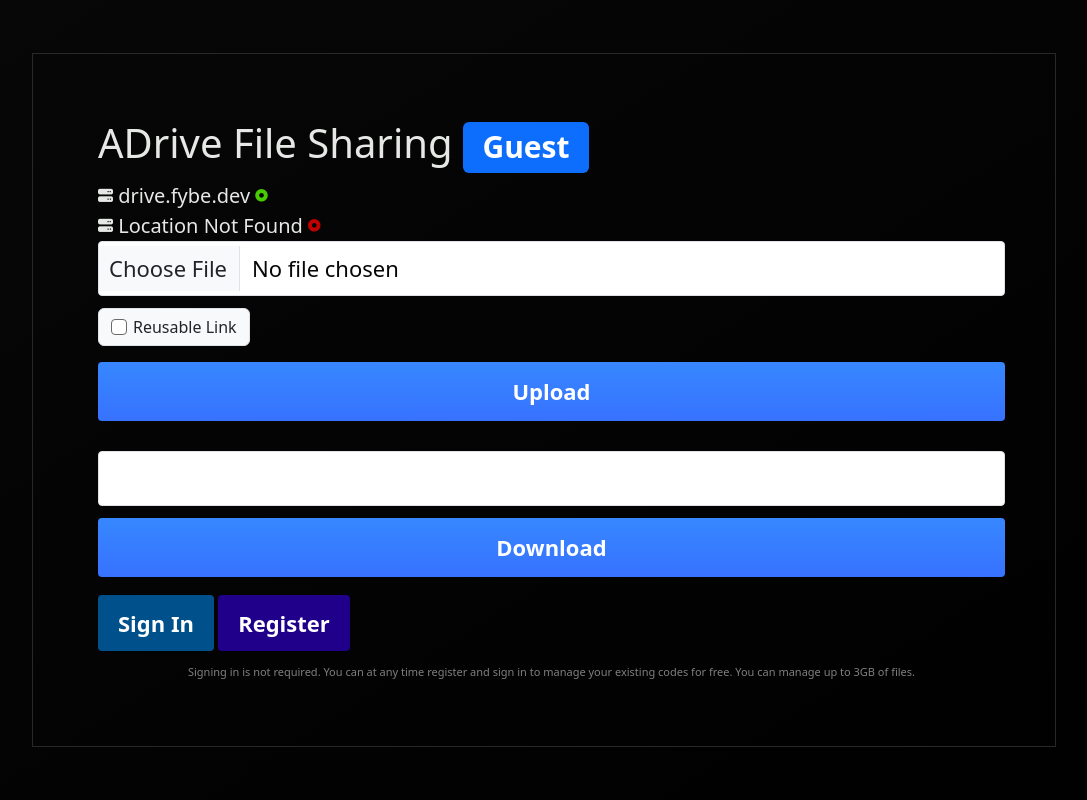
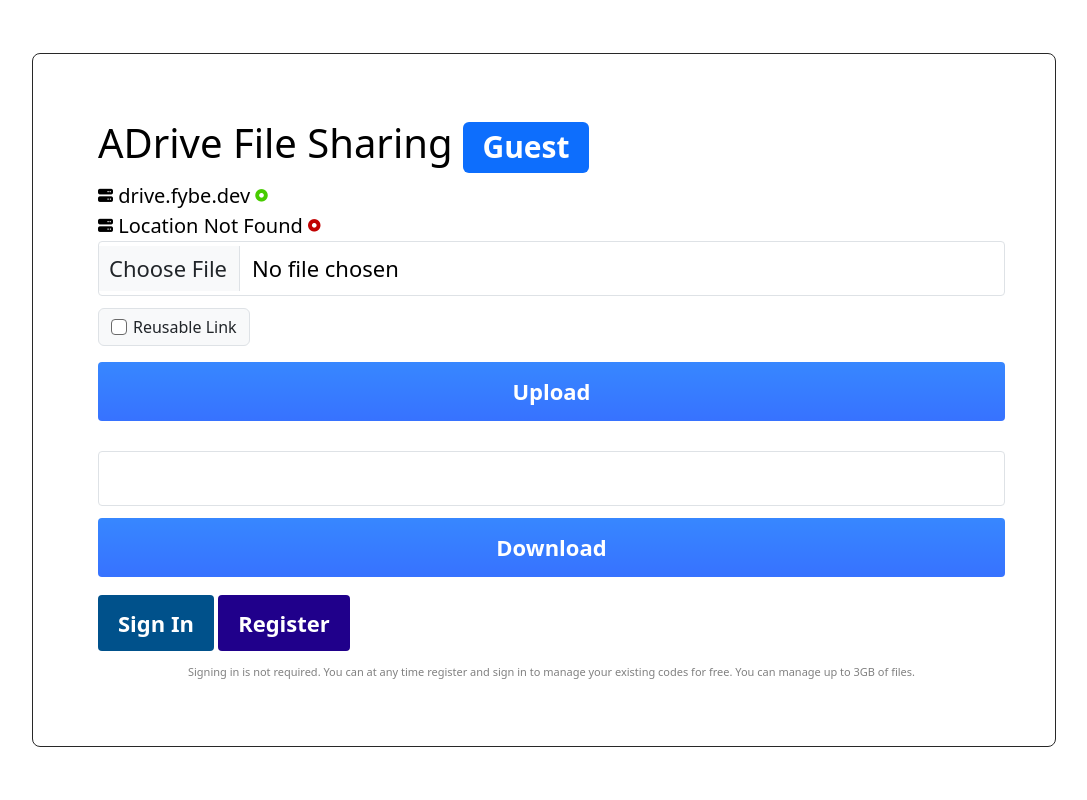
Before and after one commit to fybedev/adrive, a Flask app: page /upload in a window 1280 px wide. Shown: the whole page, without its empty margins (96-1183 px from the left). Run offline with Flask 3, Linux system fonts and the light colour scheme; some libraries are stand-ins or nearby versions.

Commit message:
Apply white BG and black color

```diff
--- a/static/styles.css
+++ b/static/styles.css
@@ -1,6 +1,6 @@
 :root {
     --black: #000000;
-    --almost-black: #080708;
+    --almostBlack: #888888;
     --blue: #3772FF;
     --blue-light: #3787ff;
     --red: #DF2935;
@@ -19,9 +19,8 @@ body {
     font-family: -apple-system, BlinkMacSystemFont, 'Segoe UI', Roboto, Oxygen, Ubuntu, Cantarell, 'Open Sans', 'Helvetica Neue', sans-serif;
     font-size: 22px;
     line-height: 1.5;
-    color: var(--white);
-    background: var(--black);
-    background-image: linear-gradient(to bottom right, var(--almost-black), var(--black));
+    color: var(--black);
+    background: var(--white);
     display: flex;
     flex-direction: column;
     justify-content: center;
@@ -37,14 +36,16 @@ body,html {
     align-items: flex-start;
     width: 80%;
     border: 1px solid rgb(40, 40, 40);
+    border-radius: 8px;
     padding-bottom: 40px;
     padding: 50px;
+    color: var(--black) !important;
 }
 
 .form-section {
     padding: 15px 0 0 15px;
     width: 100%;
-    color: var(--light);
+    color: var(--black);
     flex-shrink: 0;
 }
 
@@ -167,7 +168,7 @@ button[type='button']:hover,
 .dashboard-container {
     padding: 15px 15px 15px 15px;
     width: 100%;
-    color: var(--light);
+    color: var(--black);
     flex-shrink: 0;
 }
 /* Table Styling */
@@ -279,6 +280,7 @@ select.fancy-select::-ms-expand {
 .quota-block {
     margin: 8px 0 18px;
     flex: 0 0 auto;
+    color: var(--almostBlack) !important;
 }
 .quota-donut {
     position: relative;
@@ -293,7 +295,8 @@ select.fancy-select::-ms-expand {
     height: 100%;
 }
 .donut-ring {
-    stroke: rgba(255,255,255,0.06);
+    stroke: rgba(9, 9, 9, 0.1);
+    /* fill: black; */
     stroke-linecap: round;
     vector-effect: non-scaling-stroke;
     shape-rendering: geometricPrecision;
@@ -315,7 +318,7 @@ select.fancy-select::-ms-expand {
     align-items: center;
     justify-content: center;
     pointer-events: none;
-    color: var(--white);
+    color: var(--almostBlack);
 }
 .quota-percent {
     font-size: 18px;
@@ -325,7 +328,7 @@ select.fancy-select::-ms-expand {
 .quota-number {
     font-size: 12px;
     font-weight: 700;
-    color: var(--light);
+    color: var(--almostBlack);
 }
 .quota-label {
     font-size: 11px;
--- a/templates/dashboard.html
+++ b/templates/dashboard.html
@@ -6,6 +6,7 @@
     <meta name="viewport" content="width=device-width, initial-scale=1.0">
     <title>ADrive Share</title>
     <script src="https://kit.fontawesome.com/972393379b.js" crossorigin="anonymous"></script>
+    <link href="https://cdn.jsdelivr.net/npm/bootstrap@5.3.8/dist/css/bootstrap.min.css" rel="stylesheet">
     <link rel="stylesheet" href="{{ url_for('static', filename='styles.css') }}">
 </head>
 <body>
```
